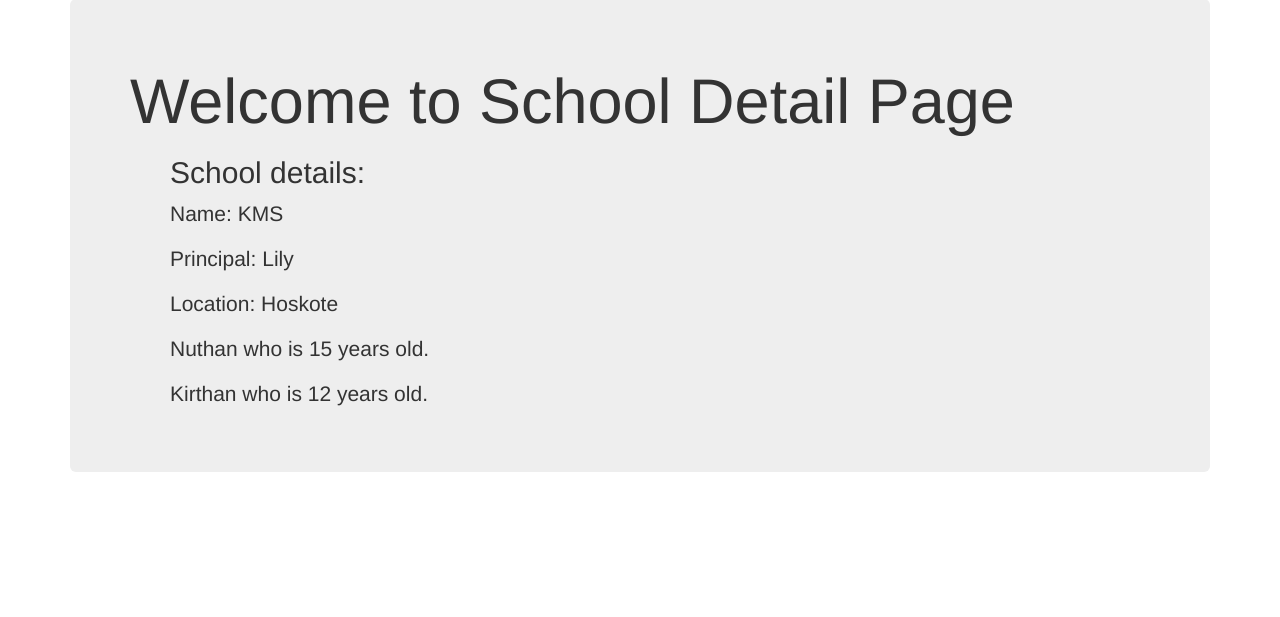
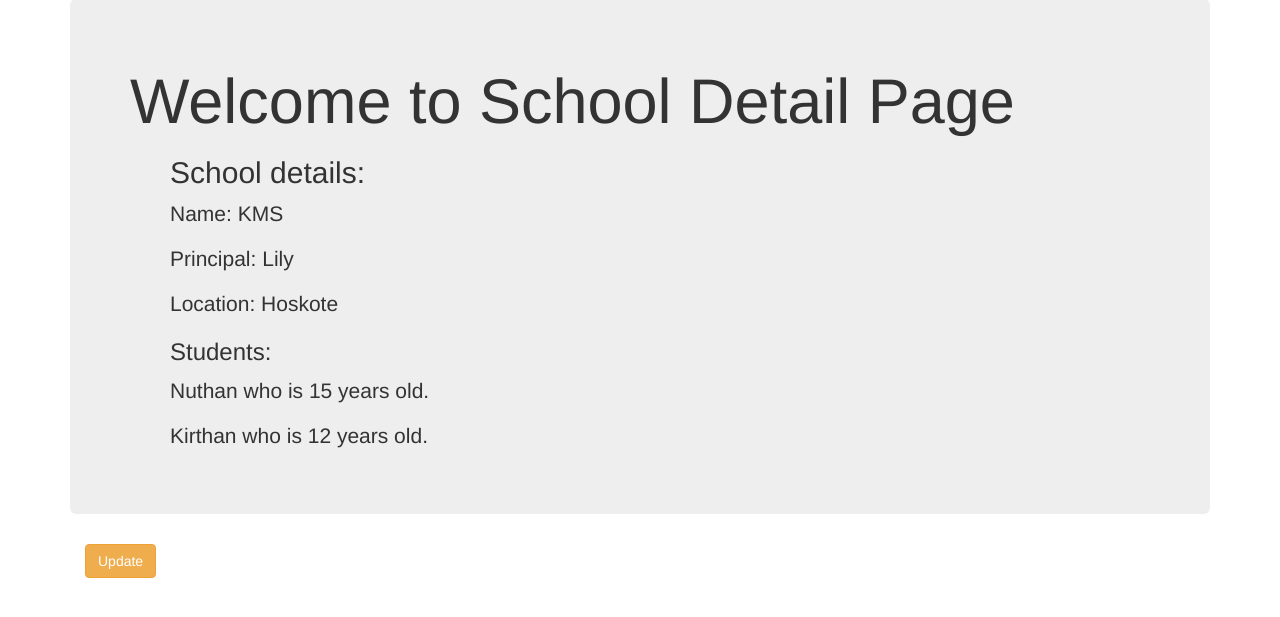
Before and after one commit to nuthanc/django_class_based_views, a Django app: page /basic_app/1/ in a window 1280 px wide. Shown: the part 72-689 px from the top of the page. Run offline with Django 3.2, Linux system fonts and the light colour scheme; data comes from the database, SQL or seed files in the repository; both versions use the stored data as it was after the commit; some libraries are stand-ins or nearby versions.

Commit message:
Add update view, url and template

```diff
--- a/basic_app/templates/basic_app/school_detail.html
+++ b/basic_app/templates/basic_app/school_detail.html
@@ -8,10 +8,15 @@
         <p>Name: {{school_detail.name}}</p>
         <p>Principal: {{school_detail.principal}}</p>
         <p>Location: {{school_detail.location}}</p>
+        <h3>Students: </h3>
+
         {% for student in school_detail.students.all %}
             <p>{{student.name}} who is {{student.age}} years old.</p>
         {% endfor %}
     </ol>
 </div>
 
+<div class="container">
+    <p><a class="btn btn-warning" href="{% url 'basic_app:update' pk=school_detail.pk %}">Update</a></p>
+</div>
 {% endblock %}
--- a/basic_app/urls.py
+++ b/basic_app/urls.py
@@ -6,5 +6,7 @@ app_name = 'basic_app'
 urlpatterns = [
     path('', views.SchoolListView.as_view(), name='list'),
     re_path(r'^(?P<pk>\d+)/$', views.SchoolDetailedView.as_view(), name='detail'),
-    path('create/', views.SchoolCreateView.as_view(), name='create')
+    path('create/', views.SchoolCreateView.as_view(), name='create'),
+    re_path(r'^update/(?P<pk>\d+)/$', views.SchoolUpdateView.as_view(), name='update'),
+
 ]
--- a/basic_app/views.py
+++ b/basic_app/views.py
@@ -21,3 +21,8 @@ class SchoolDetailedView(DetailView):
 class SchoolCreateView(CreateView):
     fields = ('name', 'principal', 'location')
     model = models.School
+
+
+class SchoolUpdateView(UpdateView):
+    fields = ('name', 'principal')
+    model = models.School
```
Also changed, not shown: README.md, db.sqlite3.
